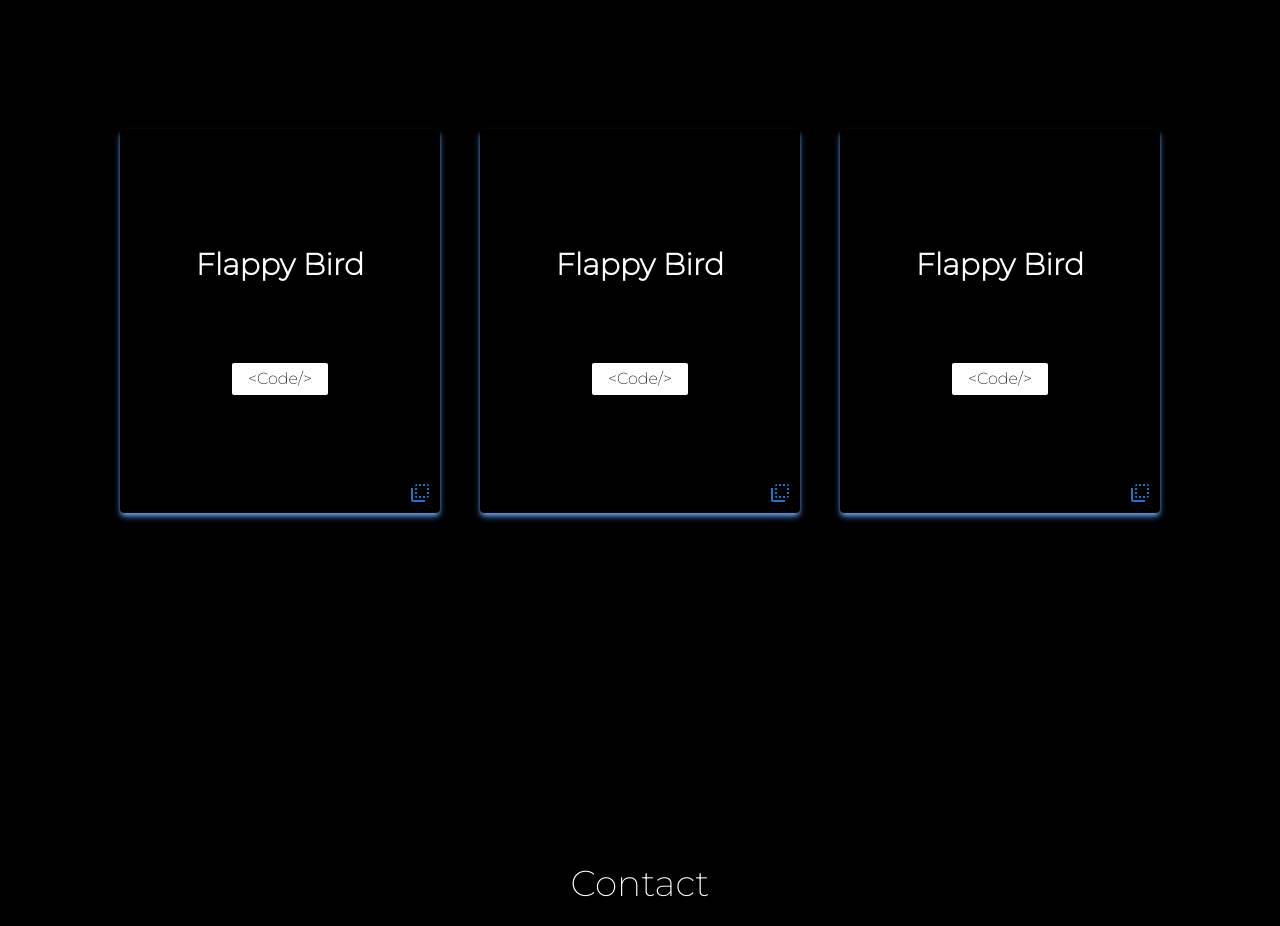
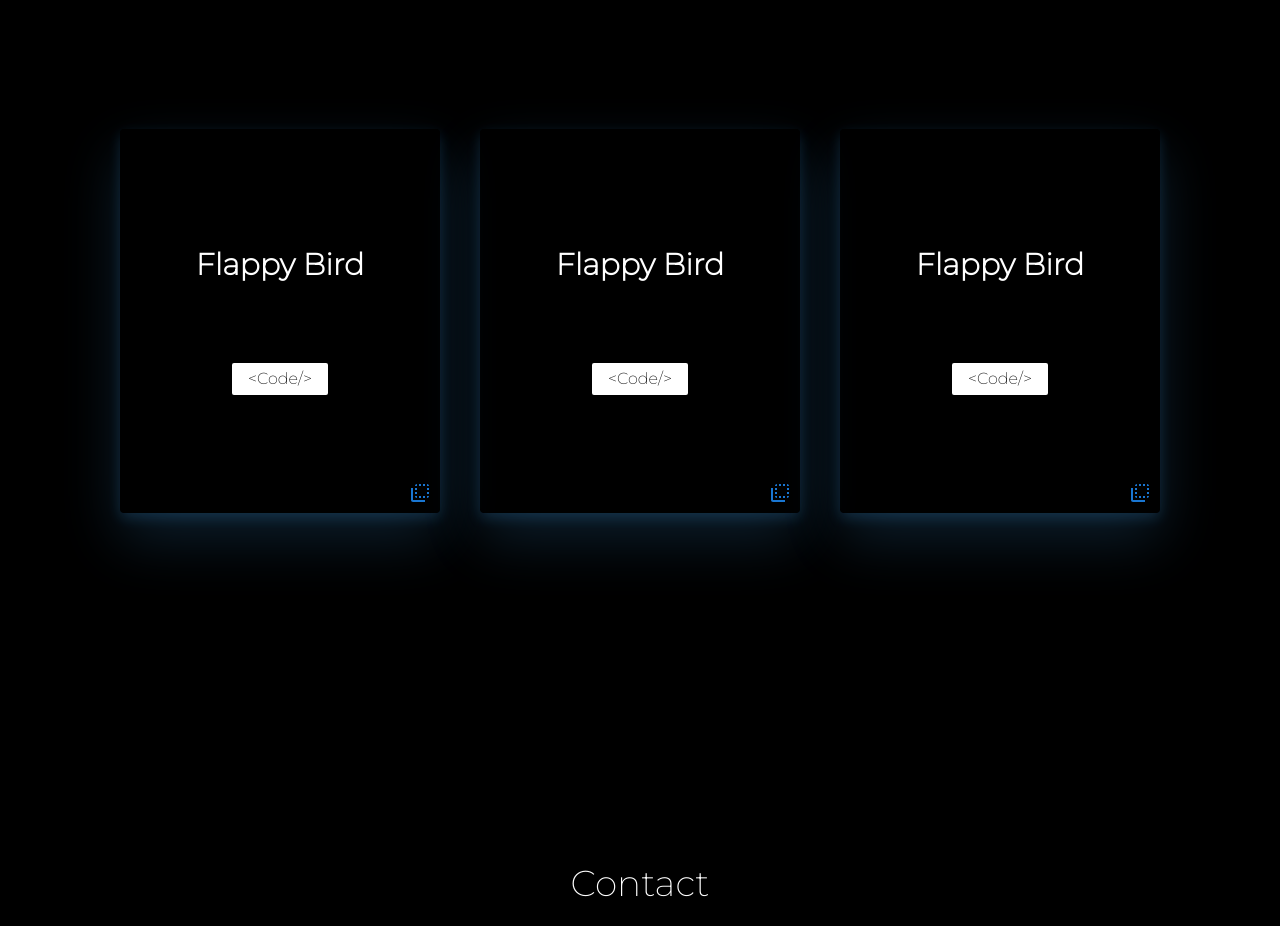
Before and after one commit to LerkkaP/Personal-portfolio, a React (Vite) app: page / in a window 1280 px wide. Shown: the part 1400-2326 px from the top of the page. Built offline with nearby package versions, Linux system fonts and the light colour scheme.

Commit message:
add alternating shadow effect on card

```diff
--- a/src/App.css
+++ b/src/App.css
@@ -7,7 +7,7 @@
 
 .card {
   transform-style: preserve-3d;
-  transition: all 0.8s ease;
+  transition: all 1s ease;
 }
 
 .front {
@@ -22,3 +22,13 @@
 .cardFlip {
   transform: rotateY(180deg);
 }
+
+.shadow-blue {
+  box-shadow: 0 26px 58px 0 rgba(66, 153, 225, 0.2), 0 5px 14px 0 rgba(66, 153, 225, 0.2);
+  transition: all 1s ease;
+}
+
+.shadow-white {
+  box-shadow: 0 26px 58px 0 rgba(255, 255, 255, 0.2), 0 5px 14px 0 rgba(255, 255, 255, 0.2);
+  transition: all 1s ease;
+}
--- a/src/components/Card.tsx
+++ b/src/components/Card.tsx
@@ -9,11 +9,11 @@
       setFlip(!flip)
     }
     return (
-        <div className="max-w-sm rounded overflow-hidden shadow-md shadow-blue-400 mx-5">
+        <div className={`max-w-sm rounded overflow-hidden mx-5 ${flip ? 'shadow-white':'shadow-blue'}`}>
             <div className="group h-96 w-80">
                 <div className={`relative h-full w-full rounded-xl card ${flip? 'cardFlip':''}`}>
                 <div className="absolute inset-0 text-black front">
-                <div className="flex min-h-full flex-col items-center justify-center">
+                <div className="flex min-h-full flex-col items-center justify-center ">
                     <h1 className="text-3xl font-bold text-white">Flappy Bird</h1>
                     <button className="bg-white text-black mt-20 rounded-sm py-1 px-4">
                                 <a href="https://github.com/LerkkaP/flappy-bird">
@@ -30,7 +30,7 @@
                             <span className="inline-block bg-gray-200 rounded-sm px-3 py-1 text-sm font-semibold text-gray-700 mr-2 mb-2">MatplotLib</span>
                             <span className="inline-block bg-gray-200 rounded-sm px-3 py-1 text-sm font-semibold text-gray-700 mr-2 mb-2">TinyDB</span>
                         </div>
-                        <button className='absolute bottom-2 right-2' onClick={handleFlip}><FlipToFrontIcon color='primary'/></button>
+                        <button className='absolute bottom-2 right-2' onClick={handleFlip}><FlipToFrontIcon /></button>
 
                         <div className="mb-4">
                         </div>
```
Also changed, not shown: src/card.css (deleted, +0 -9 lines).
